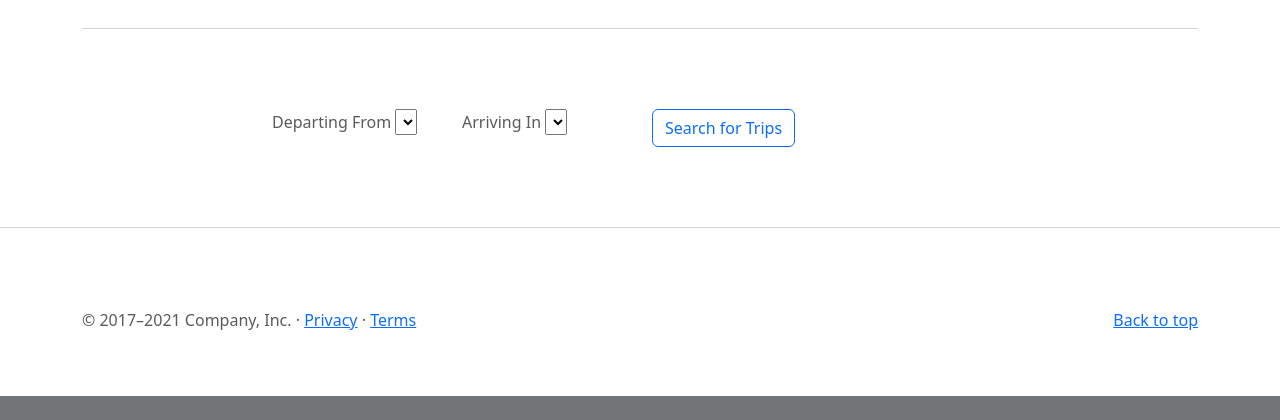
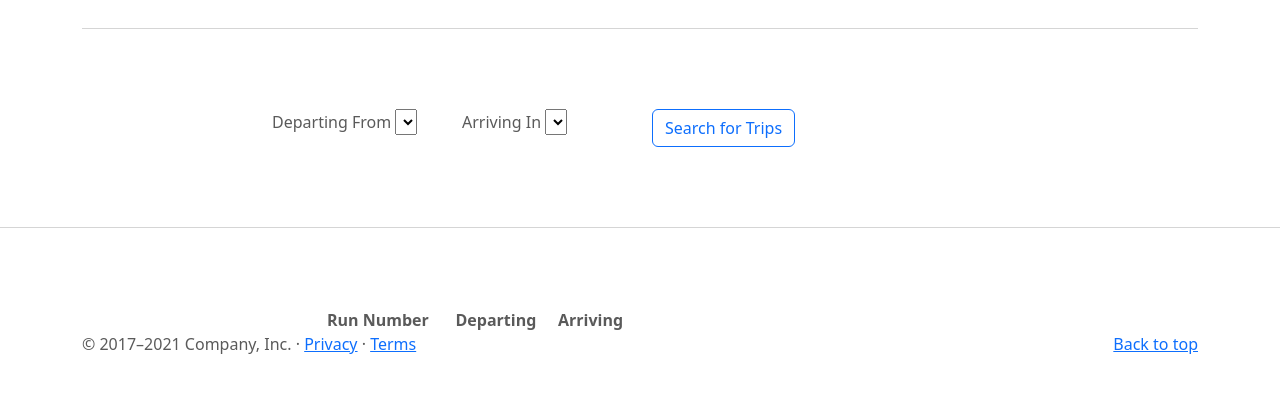
Before and after one commit to ellengrove/bus-reservation-app, a Flask app: page / in a window 1280 px wide. Shown: the part 612-1032 px from the top of the page. Before the commit the page ends 1008 px from the top, so only its background shows below. Run offline with Flask 2, Linux system fonts and the light colour scheme; data that the repository does not hold is empty; parts of the project's set-up code (start-up, migrations or seed data) failed here and were passed over.

Commit message:
troubleshooting button that generates trips table

```diff
--- a/app.py
+++ b/app.py
@@ -76,28 +76,18 @@ def findTrips():
 
     avail_runs = []
     for run_id, departure_date, departure_time, departure_city, departure_state, arrival_city, arrival_state, arrival_date, arrival_time, capacity, num_reserved in results:
+        # print(str(departure_date))
+        # print(str(departure_time))
         if num_reserved < capacity:
             avail_runs.append({'run_id' : run_id,
-                            'departure_date' : departure_date,
-                            'departure_time' : departure_time,
+                            'departure_date' : str(departure_date),
+                            'departure_time' : str(departure_time),
                             'departure_location' : f'{departure_city}, {departure_state}',
                             'arrival_location' : f'{arrival_city}, {arrival_state}',
-                            'arrival_date' : arrival_date,
-                            'arrival_time' : arrival_time})
+                            'arrival_date' : str(arrival_date),
+                            'arrival_time' : str(arrival_time)})
 
-    avail_runs_jsonified = dumps(avail_runs, indent=4, sort_keys=True, default=str)
-
-    # data = [{'h' : 'h'}]
-    return jsonify(avail_runs_jsonified)
-    # trips = {}
-    # for departure_city, departure_state, arrival_city, arrival_state in results:
-    #     departure = f'{departure_city}, {departure_state}'
-    #     arrival = f'{arrival_city}, {arrival_state}'
-    #     departures.append(departure)
-    #     arrivals.append(arrival)
-
-
-
+    return jsonify(avail_runs)
 
 
 if __name__ == '__main__':
--- a/static/css/styles.css
+++ b/static/css/styles.css
@@ -1,3 +1,3 @@
-.hidden {
-    display: none;
-  }
+/* .hidden { */
+    /* display: none; */
+  /* } */
--- a/static/js/script.js
+++ b/static/js/script.js
@@ -4,24 +4,46 @@ d3.json('/citySelections').then(function(data) {
     // console.log(data)
     var departures = data.departures;
     var arrivals = data.arrivals;
-    console.log(departures)
-    console.log(arrivals)
+    console.log(departures);
+    console.log(arrivals);
 
     // *****Departures Dropdown*******
     for (let i = 0; i < departures.length; i++) {
-      let options = d3.select("#selectDeparture")
+      let options = d3.select("#selectDeparture");
       options.append("option").text(departures[i]).attr("value", departures[i]);
     }
 
     // *****Arrivals Dropdown*******
     for (let i = 0; i < arrivals.length; i++) {
-        let options = d3.select("#selectArrival")
+        let options = d3.select("#selectArrival");
         options.append("option").text(arrivals[i]).attr("value", arrivals[i]);
     }
 })
 
-// function findTrips() {
+document.getElementById("searchTrips").addEventListener("click", findTrips);
+
+function findTrips() {
     d3.json('/findTrips').then(function(data) {
         console.log(data)
+
+        // let table = d3.select("#runsTable")
+	    // let	tbody = table.append('tbody');
+
+        // console.log(data[0])
+
+        for (let i = 0; i < data.length; i++) {
+            let run_id = data[i].run_id
+            console.log(run_id)
+            let departing = `${data[i].departure_location} on ${data[i].departure_date} at ${data[i].departure_time}`
+            let arriving = `${data[i].arrival_location} on ${data[i].arrival_date} at ${data[i].arrival_time}`
+            console.log(departing)
+
+            // let run = tbody.append('tr')
+            // run.append("td").text(run_id)
+            // run.append("td").text(departing)
+            // run.append("td").text(arriving)
+          }
+
+        // document.getElementById("runsTable").classList.toggle("hidden");
     })
-// }
+}
--- a/templates/index.html
+++ b/templates/index.html
@@ -169,7 +169,8 @@
               </div>
           </div>
           <div class="col-md-2">
-            <button onclick="findTrips()" type="button" class="btn btn-outline-primary">Search for Trips</button>
+            <!-- <button onclick="findTrips()" type="button" class="btn btn-outline-primary">Search for Trips</button> -->
+            <button id="searchTrips" type="button" class="btn btn-outline-primary">Search for Trips</button>
           </div>
           <div class="col-md-2">
           </div>
@@ -184,7 +185,8 @@
           <div class="col-md-3">
           </div>
           <div class="col-md-6">
-            <table id="runsTable" style="width:50%" class="hidden">
+            <table id="runsTable" style="width:50%">
+            <!-- <table id="runsTable" style="width:50%" class="hidden"></table> -->
               <tr>
                 <th>Run Number</th>
                 <th>Departing</th>
```
